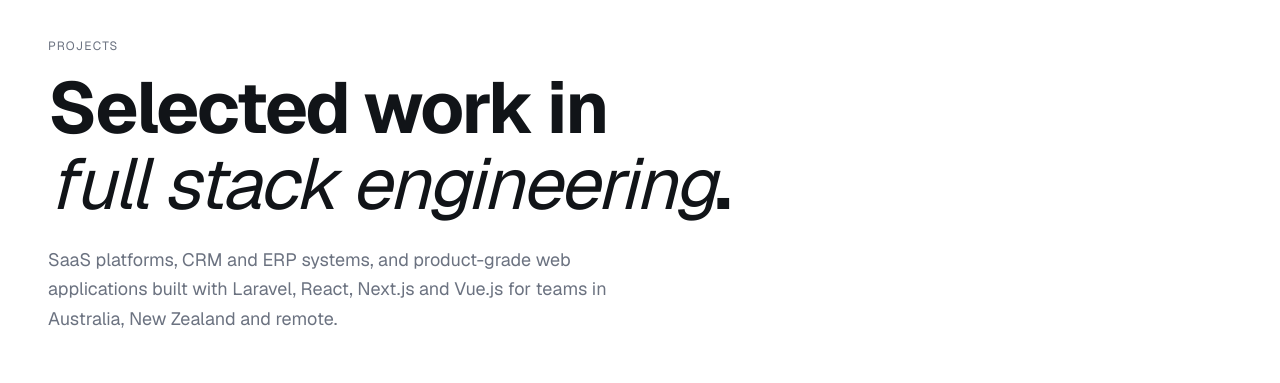
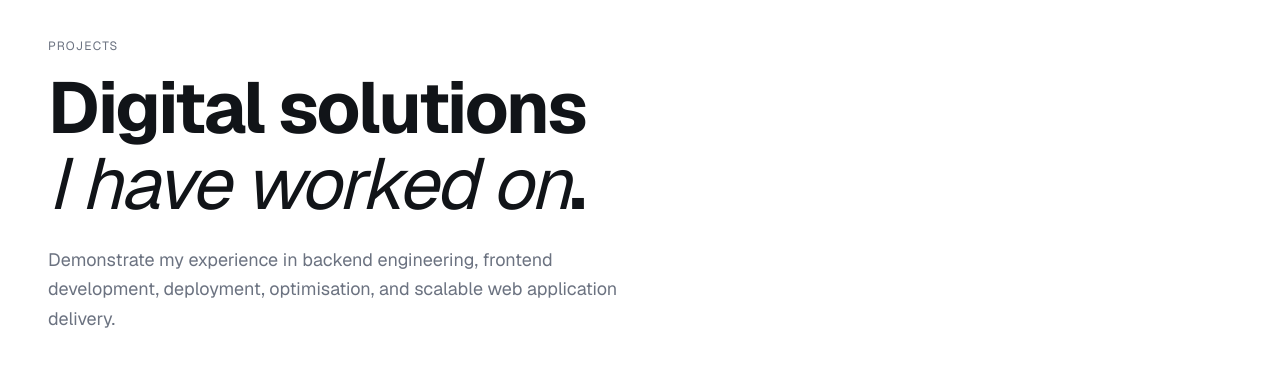
Before and after one commit to Hirannuwanpriya/portfolio1O1, a Next.js app: page /projects in a window 1280 px wide. Shown: the part 155-538 px from the top of the page. Built offline with nearby package versions, Linux system fonts and the light colour scheme.

Commit message:
update skill set

```diff
--- a/app/projects/page.tsx
+++ b/app/projects/page.tsx
@@ -70,16 +70,15 @@ export default async function ProjectsPage() {
           <div className="mb-12 max-w-3xl md:mb-16">
             <SectionLabel className="mb-4">Projects</SectionLabel>
             <h1 className="text-4xl font-bold leading-[1.05] tracking-[-0.03em] text-[var(--color-text-primary)] md:text-6xl lg:text-7xl">
-              Selected work in{" "}
+              Digital solutions{" "}
               <em className="inline-block font-[var(--font-serif)] font-normal italic">
-                full stack engineering
+                 I have worked on
               </em>
               .
             </h1>
             <p className="mt-6 max-w-xl text-base leading-relaxed text-[var(--color-text-secondary)] md:text-lg">
-              SaaS platforms, CRM and ERP systems, and product-grade web
-              applications built with Laravel, React, Next.js and Vue.js for
-              teams in Australia, New Zealand and remote.
+              Demonstrate my experience in backend engineering, frontend development,
+              deployment, optimisation, and scalable web application delivery.
             </p>
           </div>
 
```
